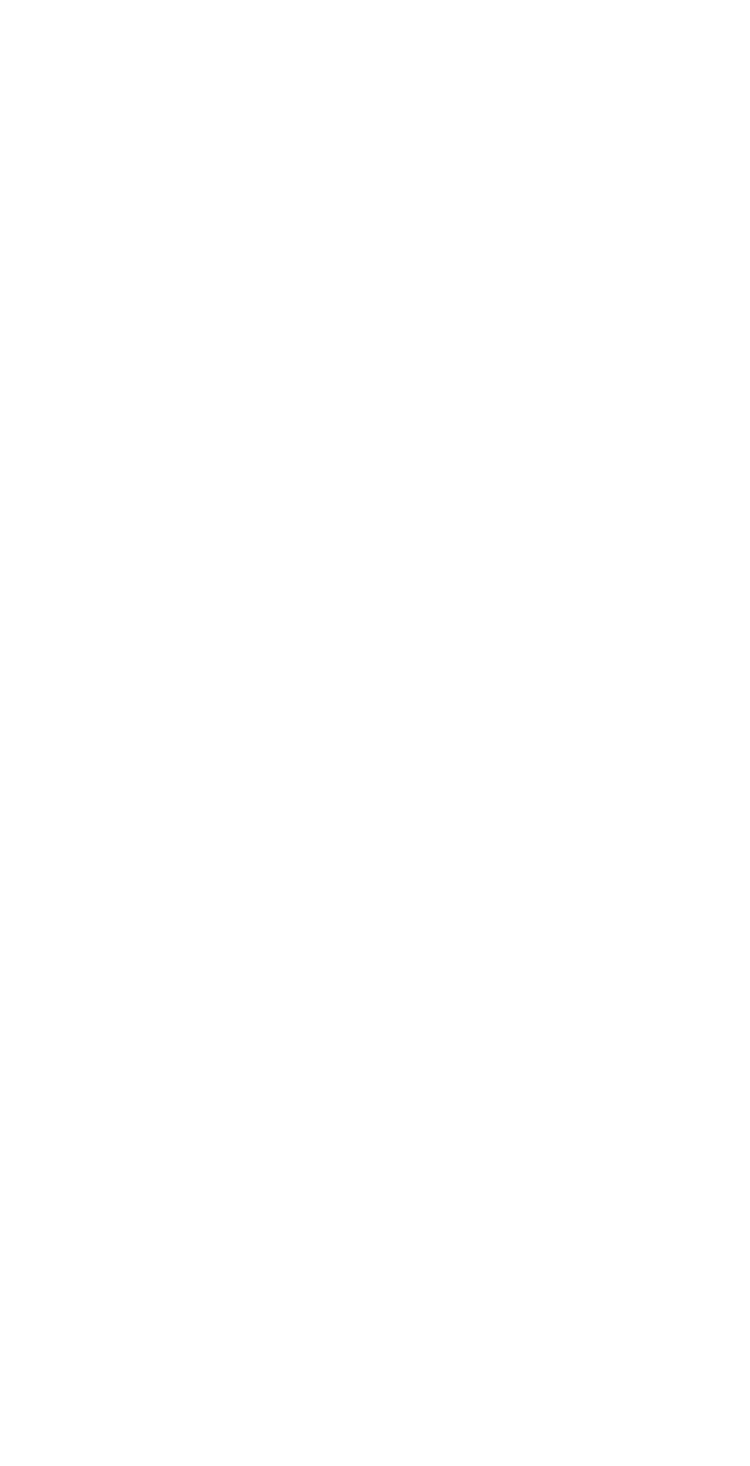
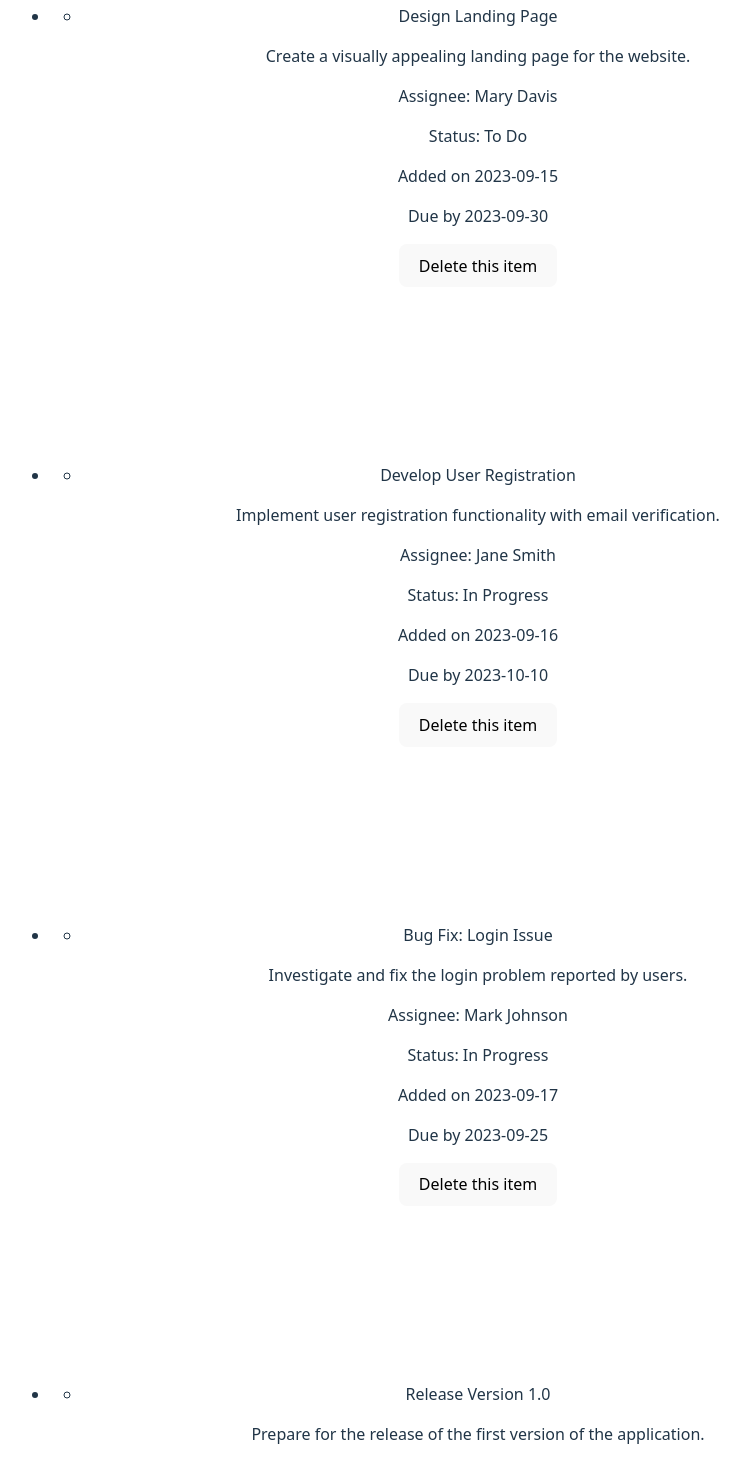
Before and after one commit to Dreng0t/kanban-board-2, a React (Vite) app: page / in a window 1280 px wide. Shown: the part 1180-2646 px from the top of the page, without its empty margins (162-912 px from the left). Before the commit the page ends 995 px from the top, so only its background shows below. Built offline with nearby package versions, Linux system fonts and the light colour scheme.

Commit message:
implemented the ToDo list as two separate components. the json document is now iterated through to render all the data of each item along with a functional delete button

```diff
--- a/src/App.jsx
+++ b/src/App.jsx
@@ -1,5 +1,6 @@
 import { useState } from 'react'
 import Home from './pages/Home'
+import ToDoList from './components/ToDoList'
 import './App.css'
 
 function App() {
@@ -8,6 +9,7 @@ function App() {
   return (
     <>
       <Home/>
+      <ToDoList/>
     </>
   )
 }
--- /dev/null
+++ b/src/components/ListItem.jsx
@@ -0,0 +1,24 @@
+import kanban from '../data/kanban.json'
+import { useState } from "react";
+import ToDoList from './ToDoList';
+
+export default function ListItem(props){
+    console.log(props)
+    return (
+        <section className="ListItem">
+                    <ul key={props.todo.id} className="card">
+                        <li>
+                        <p>{props.todo.title}</p>
+                        <p>{props.todo.description}</p>
+                        <p>Assignee: {props.todo.assignee}</p>
+                        <p>Status: {props.todo.status}</p>
+                        <p>Added on {props.todo.createdDate}</p>
+                        <p>Due by {props.todo.dueDate}</p>
+                        <p>
+                            <button onClick={() => { props.functionToDelete(props.todo.id) }}>Delete this item</button>
+                        </p>
+                        </li>
+                    </ul>
+        </section>
+    )
+}
--- /dev/null
+++ b/src/components/ToDoList.jsx
@@ -0,0 +1,61 @@
+import kanban from '../data/kanban.json'
+import ListItem from '../components/ListItem'
+import { useState } from "react";
+
+export default function ToDoList() {
+    const [todoToDisplay, setTodoToDisplay] = useState(kanban);
+
+    const deleteTodo = (todoToDeleteId) => {
+
+        const newList = todoToDisplay.filter((todo) => {
+            if (todo.id !== todoToDeleteId) {
+                return true; // keep it
+            } else {
+                return false; // discard it
+            }
+        })
+
+        // const newList = moviesToDisplay.filter(movie => movie.id !== movieToDeleteId)
+
+        setTodoToDisplay(newList);
+    }
+
+    return (
+        <section className="TodoList">
+
+            <h1>Number of To Dos: {todoToDisplay.length}</h1>
+
+            {todoToDisplay.map((todoObj) => {
+                return (
+                    <ul key={todoObj.id} className="card">
+                        <li>
+                        <ListItem todo={todoObj} functionToDelete={deleteTodo}/>
+                        </li>
+                    </ul>
+                )
+            })}
+
+        </section>
+    )
+}
+
+/*
+{todoToDisplay.map((todoObj) => {
+                return (
+                    <ul key={todoObj.id} className="card">
+                        <li>
+                        <p>{todoObj.title}</p>
+                        <p>{todoObj.description}</p>
+                        <p>Assignee: {todoObj.assignee}</p>
+                        <p>Status: {todoObj.status}</p>
+                        <p>Added on {todoObj.createdDate}</p>
+                        <p>Due by {todoObj.dueDate}</p>
+                        <p>
+                            <button onClick={() => { deleteTodo(todoObj.id) }}>Delete this item</button>
+                        </p>
+                        </li>
+                    </ul>
+                )
+            })}
+
+*/
--- /dev/null
+++ b/src/data/kanban.json
@@ -0,0 +1,52 @@
+[
+    {
+      "id": "1",
+      "title": "Design Landing Page",
+      "description": "Create a visually appealing landing page for the website.",
+      "assignee": "Mary Davis",
+      "status": "To Do",
+      "priority": "High",
+      "createdDate": "2023-09-15",
+      "dueDate": "2023-09-30"
+    },
+    {
+      "id": "2",
+      "title": "Develop User Registration",
+      "description": "Implement user registration functionality with email verification.",
+      "assignee": "Jane Smith",
+      "status": "In Progress",
+      "priority": "Medium",
+      "createdDate": "2023-09-16",
+      "dueDate": "2023-10-10"
+    },
+    {
+      "id": "3",
+      "title": "Bug Fix: Login Issue",
+      "description": "Investigate and fix the login problem reported by users.",
+      "assignee": "Mark Johnson",
+      "status": "In Progress",
+      "priority": "High",
+      "createdDate": "2023-09-17",
+      "dueDate": "2023-09-25"
+    },
+    {
+      "id": "4",
+      "title": "Release Version 1.0",
+      "description": "Prepare for the release of the first version of the application.",
+      "assignee": "Sarah Brown",
+      "status": "To Do",
+      "priority": "High",
+      "createdDate": "2023-09-18",
+      "dueDate": "2023-10-05"
+    },
+    {
+      "id": "5",
+      "title": "Update Documentation",
+      "description": "Update user documentation with the latest features and changes.",
+      "assignee": "David Wilson",
+      "status": "Done",
+      "priority": "Low",
+      "createdDate": "2023-09-19",
+      "dueDate": "2023-09-30"
+    }
+  ]
--- a/src/pages/Home.jsx
+++ b/src/pages/Home.jsx
@@ -1,6 +1,7 @@
 import Navbar from '../components/Navbar'
 import Sidebar from '../components/Sidebar'
 import Footer from '../components/Footer'
+import ListItem from '../components/ListItem'
 
 export default function Home (){
     return (
```
